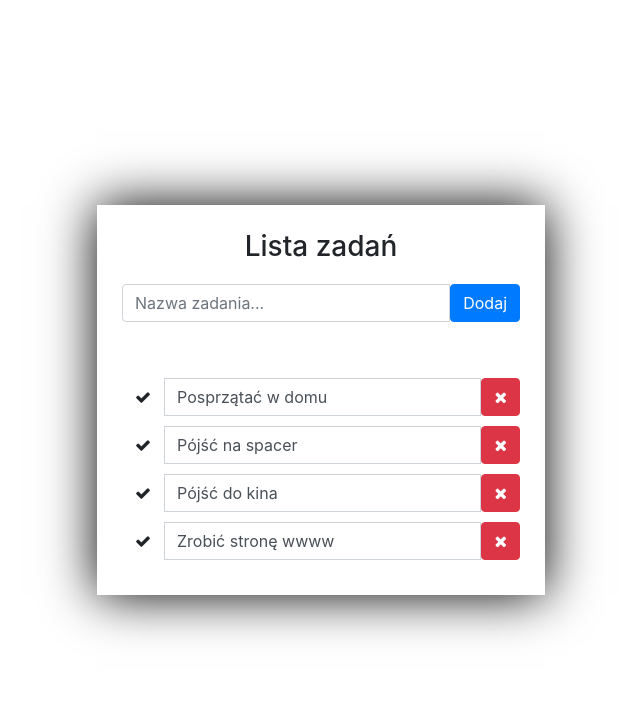
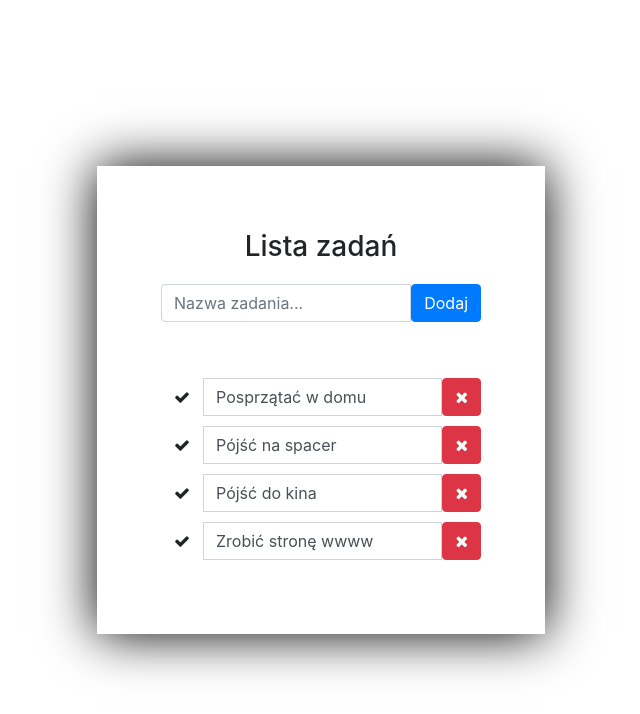
Before and after one commit to cezary-j/toDo-App, a plain HTML site: page index.html in a window 1280 px wide. Shown: the whole page, without its empty margins (319-959 px from the left). Drawn offline with nearby package versions, Linux system fonts and the light colour scheme.

Commit message:
change px to %

```diff
--- a/style.css
+++ b/style.css
@@ -15,14 +15,15 @@ body {
 .container-app {
     max-width: 35vw;
     width: 100%;
-    padding: 25px;
-    background: rgba(255,255,255,0.7);
+    padding: 5%;
+    background: rgba(255,255,255,0.8);
     box-shadow: 0 0 50px rgba(0,0,0.1);
 
 }
 .container-app h3 {
     margin: 0 0 20px;
 }
+
 
 /* New task */
 .task-container {
```
